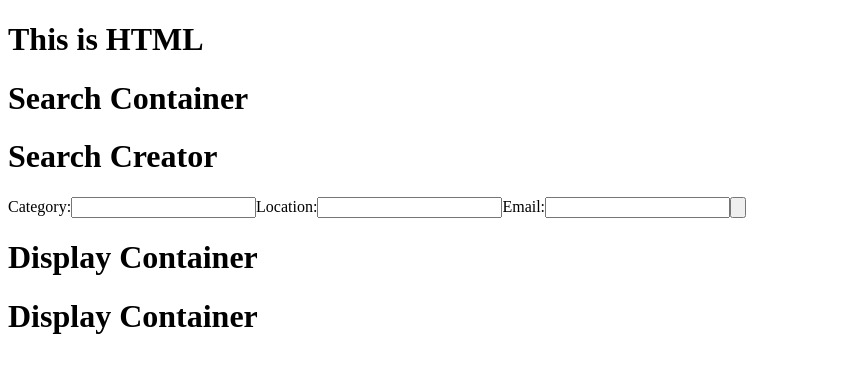
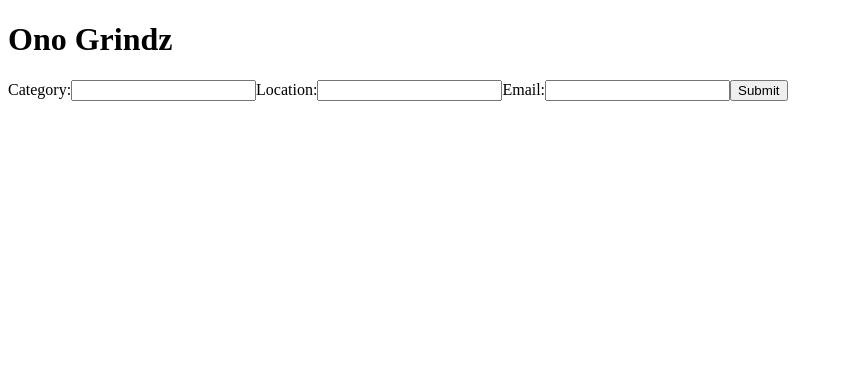
Before and after one commit to mikatodd/ono-grindz, a React app: page / in a window 1280 px wide. Shown: the top 372 px of the page, without its empty margins (0-843 px from the left). Built offline with nearby package versions, Linux system fonts and the light colour scheme.

Commit message:
clean up html styles

```diff
--- a/client/components/SearchCreator.jsx
+++ b/client/components/SearchCreator.jsx
@@ -80,7 +80,7 @@ const SearchCreator = (props) => {
 
   return (
     <div>
-      <h1>Search Creator</h1>
+      {/* <h1>Search Creator</h1> */}
       <form>
         <label>
           Category:
@@ -95,7 +95,7 @@ const SearchCreator = (props) => {
           <input type="text" id="email" />
         </label>
 
-        <input type="button" onClick={handleClick} />
+        <input type="button" value="Submit" onClick={handleClick} />
       </form>
 
       <DisplayContainer />
--- a/client/containers/DisplayContainer.jsx
+++ b/client/containers/DisplayContainer.jsx
@@ -4,7 +4,7 @@ const DisplayContainer = () => {
 
   return (
     <div>
-      <h1>Display Container</h1>
+      {/* <h1>Display Container</h1> */}
     </div>
   )
 }
--- a/client/containers/MainContainer.jsx
+++ b/client/containers/MainContainer.jsx
@@ -9,6 +9,7 @@ const MainContainer = () => {
 
   return (
     <div>
+      <h1>Ono Grindz</h1>
       <SearchContainer restaurants={restaurants} setRestaurants={setRestaurants} email={email} setEmail={setEmail} />
       <DisplayContainer restaurants={restaurants} setRestaurants={setRestaurants} email={email} setEmail={setEmail} />
     </div>
--- a/client/containers/SearchContainer.jsx
+++ b/client/containers/SearchContainer.jsx
@@ -5,7 +5,7 @@ const SearchContainer = (props) => {
 
   return (
     <div>
-      <h1>Search Container</h1>
+      {/* <h1>Search Container</h1> */}
       <SearchCreator restaurants={props.restaurants} setRestaurants={props.setRestaurants} email={props.email} setEmail={props.setEmail} />
     </div>
   )
--- a/index.html
+++ b/index.html
@@ -1,15 +1,18 @@
 <!DOCTYPE html>
 <html>
+
 <head>
   <meta charset="utf-8">
-      <title>Lorenzo's Solo Project</title>
+  <title>Ono Grindz</title>
   <!-- <script src="https://unpkg.com/lodash@4.17.20"></script> -->
 </head>
+
 <body>
-      <h1>This is HTML</h1>
+  <!-- <h1>This is HTML</h1> -->
   <div id="root">
 
   </div>
   <script src="build/bundle.js"></script>
 </body>
+
 </html>
```
Lines whose indentation alone changed are shown as unchanged.
